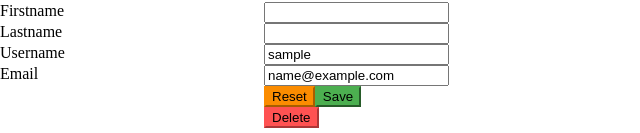
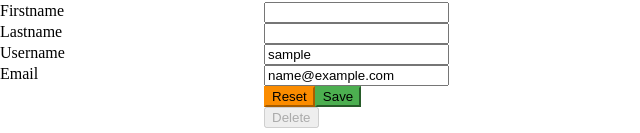
Before and after one commit to csf-ngs/hinkskalle, a Vue app in the folder frontend/: page /account in a window 1280 px wide. Shown: the part 886-1019 px from the top of the page, without its empty margins (0-640 px from the left). Built offline with nearby package versions, Linux system fonts and the light colour scheme; sample sign-in values are in the browser's storage; what vue-clipboard2, vue-moment would draw is missing.

Commit message:
disable delete for now

```diff
--- a/frontend/src/views/Account.vue
+++ b/frontend/src/views/Account.vue
@@ -30,7 +30,7 @@
                   <v-btn type="submit" color="success" class="mr-4" @click.prevent="update()">Save</v-btn>
                   <v-dialog v-model="localState.confirmDelete" persistent max-width="250px">
                     <template v-slot:activator="{ on, attrs }">
-                      <v-btn id="delete" color="error" v-bind="attrs" v-on="on">Delete</v-btn>
+                      <v-btn disabled id="delete" color="error" v-bind="attrs" v-on="on">Delete</v-btn>
                     </template>
                     <v-card>
                       <v-card-title class="headline">Delete Account?</v-card-title>
```
Also changed, not shown: 1 other file (tests, documents, lock files or other folders).
